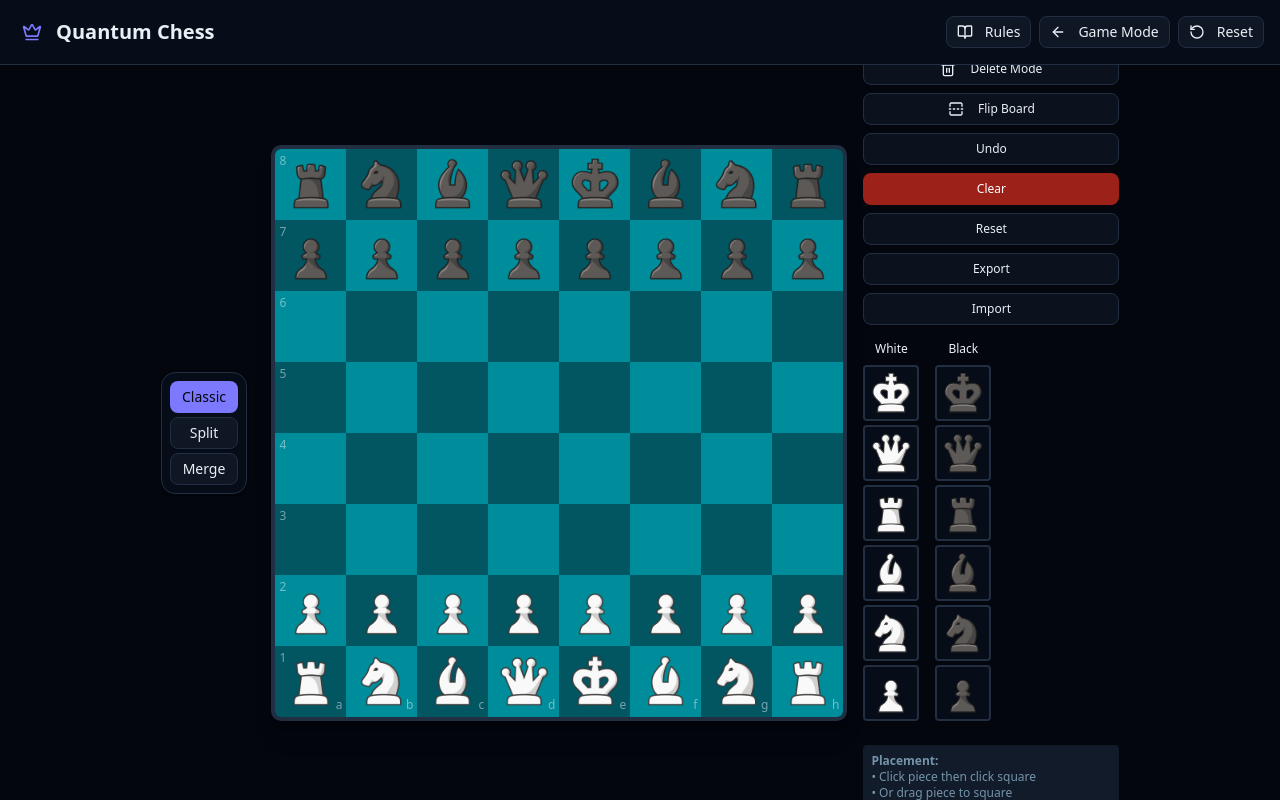
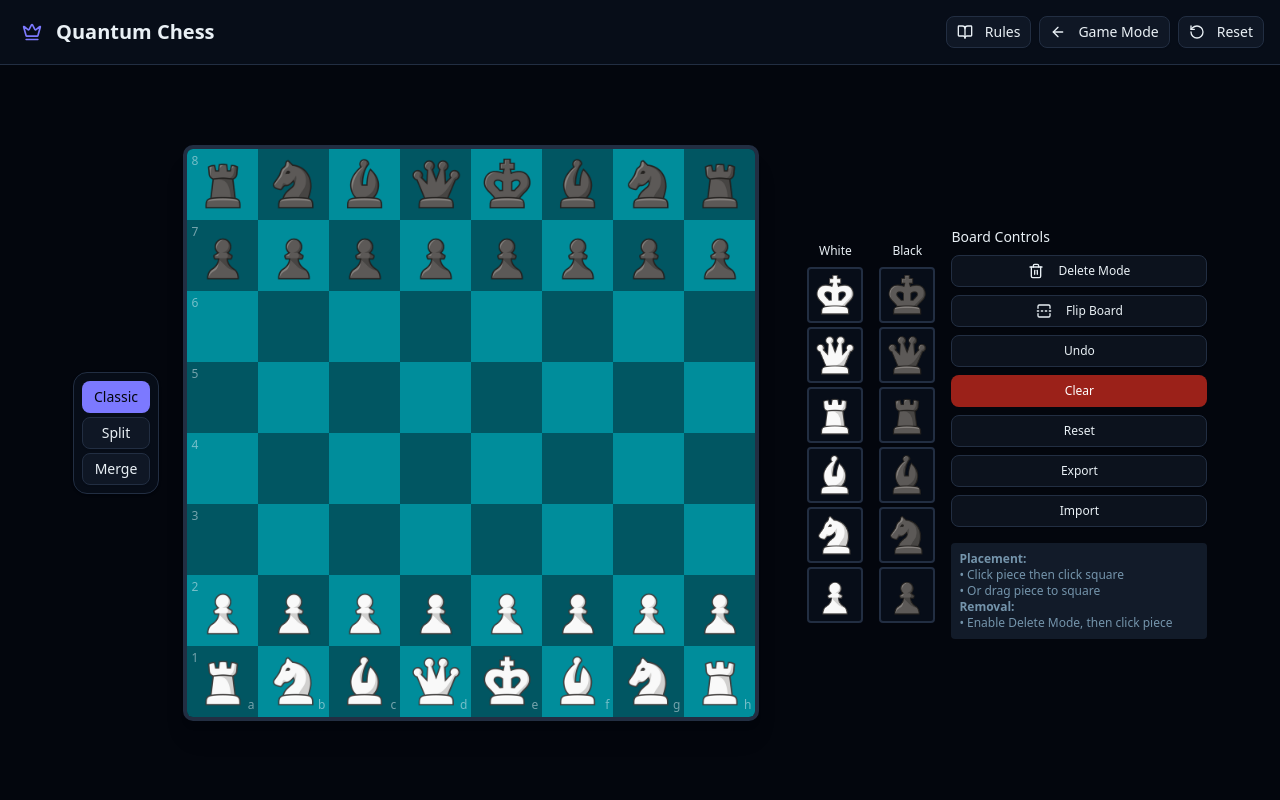
Before and after one commit to SrihasRC/quantum-chess, a Next.js app: page /sandbox in a window 1280 px wide. Built offline with nearby package versions, Linux system fonts and the light colour scheme.

Commit message:
fix: sandbox page layout in lg screens

```diff
--- a/app/sandbox/page.tsx
+++ b/app/sandbox/page.tsx
@@ -4,7 +4,10 @@ import { useState, useEffect } from "react";
 import Image from "next/image";
 import { Header } from "@/components/layout/Header";
 import { Chessboard } from "@/components/board/Chessboard";
-import { MoveModSelector, type MoveMode } from "@/components/game/MoveModSelector";
+import {
+  MoveModSelector,
+  type MoveMode,
+} from "@/components/game/MoveModSelector";
 import ImportBoardDialog from "@/components/sandbox/ImportBoardDialog";
 import { Button } from "@/components/ui/button";
 import { useGameStore } from "@/lib/store/gameStore";
@@ -18,8 +21,9 @@ const whitePieces: PieceSymbol[] = ["K", "Q", "R", "B", "N", "P"];
 const blackPieces: (PieceSymbol | string)[] = ["k", "q", "r", "b", "n", "p"];
 
 export default function SandboxPage() {
-  const [selectedPieceForPlacement, setSelectedPieceForPlacement] = useState<PieceSymbol | null>(null);
-  const [moveMode, setMoveMode] = useState<MoveMode>('classic');
+  const [selectedPieceForPlacement, setSelectedPieceForPlacement] =
+    useState<PieceSymbol | null>(null);
+  const [moveMode, setMoveMode] = useState<MoveMode>("classic");
   const [flipped, setFlipped] = useState(false);
   const [deleteMode, setDeleteMode] = useState(false);
   const [importDialogOpen, setImportDialogOpen] = useState(false);
@@ -45,7 +49,6 @@ export default function SandboxPage() {
     toast.success("Board cleared");
   };
 
-
   const handlePieceClick = (piece: PieceSymbol) => {
     setDeleteMode(false);
     setSelectedPieceForPlacement(piece);
@@ -63,7 +66,10 @@ export default function SandboxPage() {
         return;
       }
 
-      const color = selectedPieceForPlacement === selectedPieceForPlacement.toUpperCase() ? "white" : "black";
+      const color =
+        selectedPieceForPlacement === selectedPieceForPlacement.toUpperCase()
+          ? "white"
+          : "black";
       const pieceType = selectedPieceForPlacement.toUpperCase() as PieceSymbol;
       const newPieceId = `${color[0]}${pieceType}-sandbox-${Date.now()}`;
 
@@ -83,7 +89,9 @@ export default function SandboxPage() {
         },
       });
 
-      toast.success(`Placed ${selectedPieceForPlacement} at ${indexToAlgebraic(square)}`);
+      toast.success(
+        `Placed ${selectedPieceForPlacement} at ${indexToAlgebraic(square)}`,
+      );
       setSelectedPieceForPlacement(null);
       return;
     }
@@ -94,9 +102,7 @@ export default function SandboxPage() {
       useGameStore.setState({
         board: {
           ...currentBoard,
-          pieces: currentBoard.pieces.filter(
-            (p) => p.id !== pieceToRemove.id
-          ),
+          pieces: currentBoard.pieces.filter((p) => p.id !== pieceToRemove.id),
         },
       });
       toast.success(`Removed ${pieceToRemove.type}`);
@@ -190,9 +196,10 @@ export default function SandboxPage() {
         }}
         onClick={() => handlePieceClick(piece)}
         className={`cursor-pointer w-10 h-10 sm:w-14 sm:h-14 flex items-center justify-center border-2 rounded transition-all
-          ${selectedPieceForPlacement === piece
-            ? 'border-primary bg-primary/20 scale-110'
-            : 'border-border bg-card hover:bg-accent hover:scale-105'
+          ${
+            selectedPieceForPlacement === piece
+              ? "border-primary bg-primary/20 scale-110"
+              : "border-border bg-card hover:bg-accent hover:scale-105"
           }`}
         title={`Click to select or drag to place ${piece}`}
       >
@@ -215,7 +222,7 @@ export default function SandboxPage() {
       {/* Main content */}
       <div className="flex-1 flex flex-col gap-3 p-2 overflow-auto sm:p-4 lg:flex-row lg:gap-4 lg:justify-center lg:items-center lg:overflow-hidden">
         {/* Board with move mode selector */}
-        <div className="flex flex-col items-center justify-center order-2 lg:order-1">
+        <div className="flex flex-col items-center justify-center order-1 lg:order-1">
           <div className="flex flex-col items-center gap-3 w-full sm:gap-4 md:flex-row md:gap-6">
             <div className="w-full shrink-0 md:w-auto">
               <MoveModSelector mode={moveMode} onModeChange={setMoveMode} />
@@ -231,7 +238,7 @@ export default function SandboxPage() {
                 const squareEl = target.closest("[data-square]");
                 if (squareEl) {
                   const square = parseInt(
-                    squareEl.getAttribute("data-square") || "0"
+                    squareEl.getAttribute("data-square") || "0",
                   );
                   handleSquareDrop(square, piece);
                 }
@@ -245,7 +252,7 @@ export default function SandboxPage() {
                 const squareEl = target.closest("[data-square]");
                 if (squareEl) {
                   const square = parseInt(
-                    squareEl.getAttribute("data-square") || "0"
+                    squareEl.getAttribute("data-square") || "0",
                   );
                   handleSquareClick(square);
                 }
@@ -256,24 +263,57 @@ export default function SandboxPage() {
           </div>
         </div>
 
-        {/* Controls and pieces palette - horizontal on mobile, vertical on desktop */}
-        <div className="flex flex-col gap-3 order-1 sm:gap-4 lg:order-2 lg:w-64">
+        {/* Controls and pieces palette - stacked on mobile, side layout on desktop */}
+        <div className="flex flex-col gap-3 order-2 sm:gap-4 lg:flex-row lg:order-2 lg:ml-8">
+          {/* Pieces palette - horizontal scroll on mobile, columns on desktop */}
+          <div className="flex flex-col m-auto gap-3 overflow-x-auto pb-2 sm:gap-4 lg:overflow-visible lg:pb-0 lg:flex-row">
+            {/* White pieces */}
+            <div className="flex flex-col gap-1.5 shrink-0 sm:gap-2">
+              <div className="text-[10px] font-medium text-center sm:text-xs">
+                White
+              </div>
+              <div className="flex flex-row gap-1 lg:flex-col">
+                {whitePieces.map((piece) => (
+                  <PieceBox key={piece} piece={piece} />
+                ))}
+              </div>
+            </div>
+
+            {/* Black pieces */}
+            <div className="flex flex-col gap-1.5 shrink-0 sm:gap-2">
+              <div className="text-[10px] font-medium text-center sm:text-xs">
+                Black
+              </div>
+              <div className="flex flex-row gap-1 lg:flex-col">
+                {blackPieces.map((piece) => (
+                  <PieceBox key={piece} piece={piece as PieceSymbol} />
+                ))}
+              </div>
+            </div>
+          </div>
+
           {/* Controls */}
-          <div className="flex flex-col gap-1.5 sm:gap-2">
+          <div className="flex flex-col gap-1.5 sm:gap-2 lg:w-64">
             <div className="text-xs font-medium sm:text-sm">Board Controls</div>
             <div className="grid grid-cols-2 gap-1.5 sm:gap-2 lg:grid-cols-1">
               <Button
                 onClick={() => {
                   setDeleteMode(!deleteMode);
                   setSelectedPieceForPlacement(null);
-                  toast.info(deleteMode ? "Delete mode disabled" : "Delete mode enabled - click pieces to remove");
+                  toast.info(
+                    deleteMode
+                      ? "Delete mode disabled"
+                      : "Delete mode enabled - click pieces to remove",
+                  );
                 }}
                 variant={deleteMode ? "destructive" : "outline"}
                 size="sm"
                 className="w-full hover:cursor-pointer hover:text-accent text-xs"
               >
                 <Trash2 className="h-3 w-3 sm:h-4 sm:w-4 sm:mr-2" />
-                <span className="hidden sm:inline">{deleteMode ? "Delete Mode: ON" : "Delete Mode"}</span>
+                <span className="hidden sm:inline">
+                  {deleteMode ? "Delete Mode: ON" : "Delete Mode"}
+                </span>
               </Button>
               <Button
                 onClick={() => setFlipped(!flipped)}
@@ -292,7 +332,12 @@ export default function SandboxPage() {
               >
                 Undo
               </Button>
-              <Button onClick={handleClearBoard} variant="destructive" size="sm" className="w-full hover:cursor-pointer hover:text-accent text-xs">
+              <Button
+                onClick={handleClearBoard}
+                variant="destructive"
+                size="sm"
+                className="w-full hover:cursor-pointer hover:text-accent text-xs"
+              >
                 Clear
               </Button>
               <Button
@@ -303,44 +348,35 @@ export default function SandboxPage() {
               >
                 Reset
               </Button>
-              <Button onClick={handleExportBoard} variant="outline" size="sm" className="w-full hover:cursor-pointer hover:text-accent text-xs">
+              <Button
+                onClick={handleExportBoard}
+                variant="outline"
+                size="sm"
+                className="w-full hover:cursor-pointer hover:text-accent text-xs"
+              >
                 Export
               </Button>
-              <Button onClick={() => setImportDialogOpen(true)} variant="outline" size="sm" className="w-full hover:cursor-pointer hover:text-accent text-xs">
+              <Button
+                onClick={() => setImportDialogOpen(true)}
+                variant="outline"
+                size="sm"
+                className="w-full hover:cursor-pointer hover:text-accent text-xs"
+              >
                 Import
               </Button>
             </div>
-          </div>
 
-          {/* Pieces palette - horizontal scroll on mobile, vertical on desktop */}
-          <div className="flex gap-3 overflow-x-auto pb-2 sm:gap-4 lg:overflow-visible lg:pb-0">
-            {/* White pieces */}
-            <div className="flex flex-col gap-1.5 shrink-0 sm:gap-2">
-              <div className="text-[10px] font-medium text-center sm:text-xs">White</div>
-              <div className="flex flex-row gap-1 lg:flex-col">
-                {whitePieces.map((piece) => (
-                  <PieceBox key={piece} piece={piece} />
-                ))}
-              </div>
+            <div className="text-[10px] text-muted-foreground p-2 bg-muted rounded sm:text-xs lg:mt-2 lg:w-64">
+              <p>
+                <strong>Placement:</strong>
+              </p>
+              <p>• Click piece then click square</p>
+              <p>• Or drag piece to square</p>
+              <p>
+                <strong>Removal:</strong>
+              </p>
+              <p>• Enable Delete Mode, then click piece</p>
             </div>
-
-            {/* Black pieces */}
-            <div className="flex flex-col gap-1.5 shrink-0 sm:gap-2">
-              <div className="text-[10px] font-medium text-center sm:text-xs">Black</div>
-              <div className="flex flex-row gap-1 lg:flex-col">
-                {blackPieces.map((piece) => (
-                  <PieceBox key={piece} piece={piece as PieceSymbol} />
-                ))}
-              </div>
-            </div>
-          </div>
-
-          <div className="text-[10px] text-muted-foreground p-2 bg-muted rounded sm:text-xs lg:mt-2">
-            <p><strong>Placement:</strong></p>
-            <p>• Click piece then click square</p>
-            <p>• Or drag piece to square</p>
-            <p><strong>Removal:</strong></p>
-            <p>• Enable Delete Mode, then click piece</p>
           </div>
         </div>
       </div>
```
